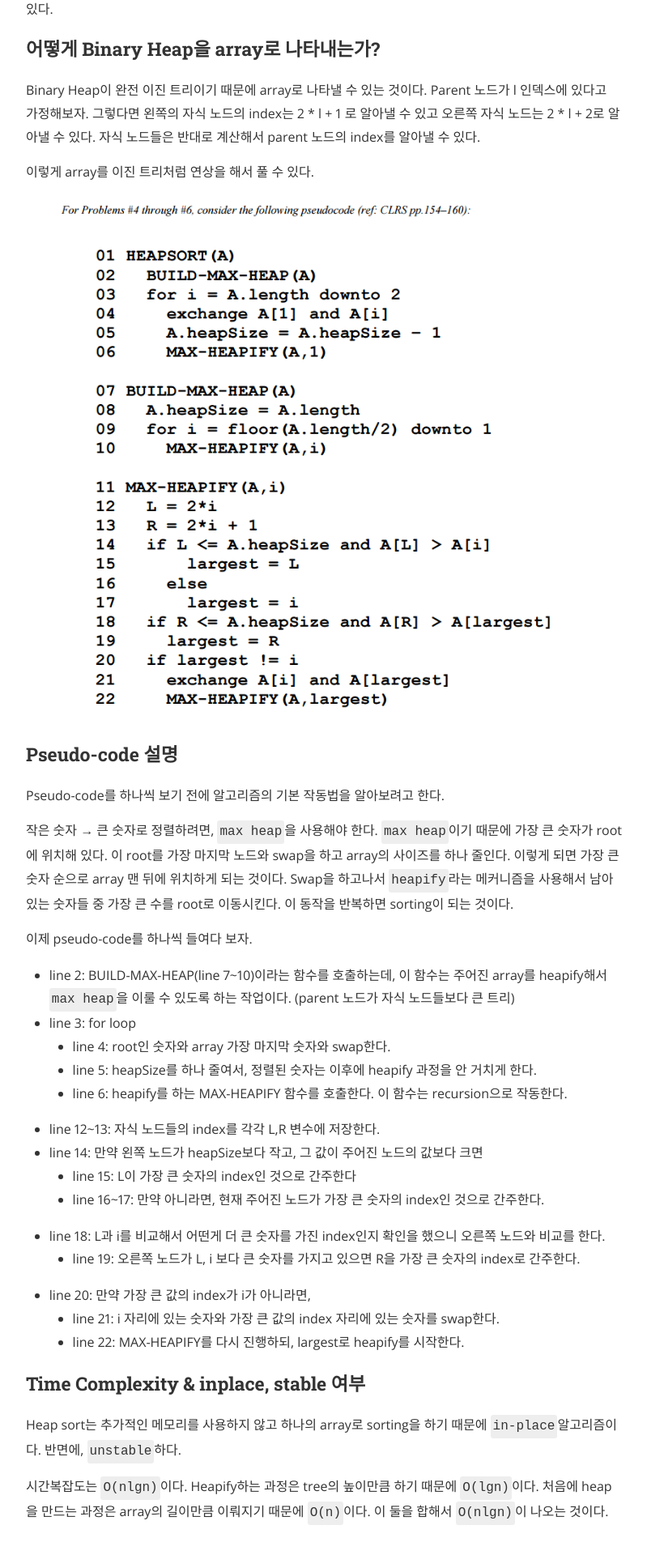
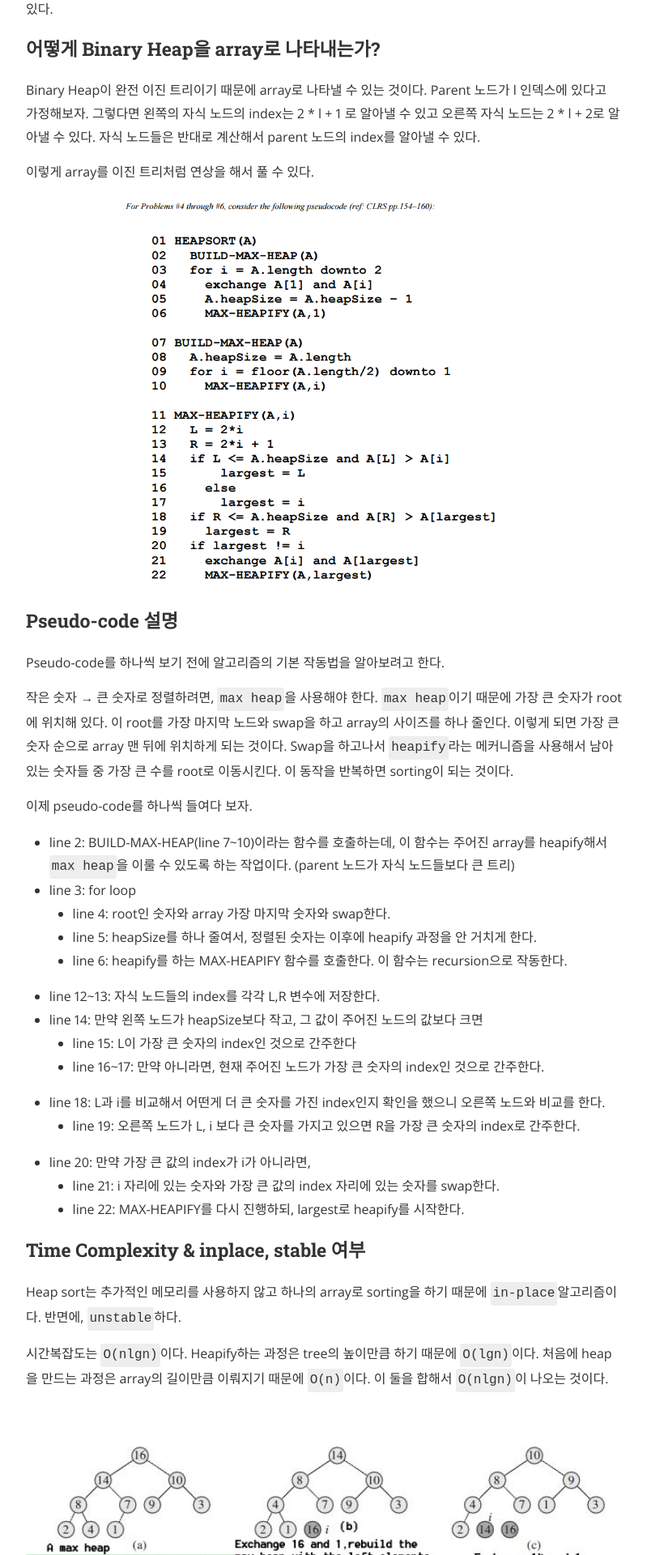
Before and after one commit to dojinkimm/dojinkimm.github.io, a Jekyll site: the page built from _posts/2019-09-19-sort-algorithm-7.md, in a window 1280 px wide. Shown: the part 838-2758 px from the top of the page at 81% size, without its empty margins (240-1039 px from the left). Built offline with Jekyll 4.4.1, drawn with Linux system fonts in a browser that asks for light colours; nearby versions of some CDN libraries; comment, search, counter and statistics services are not loaded.

Commit message:
image url fix

```diff
--- a/_posts/2019-09-19-sort-algorithm-7.md
+++ b/_posts/2019-09-19-sort-algorithm-7.md
@@ -22,7 +22,7 @@
 이렇게 array를 이진 트리처럼 연상을 해서 풀 수 있다.
 
 <div align="center">
-<img src="/assets/imgs/cs/heap_sort_pseudo.png" width=500/>
+<img src="/assets/imgs/cs/heap_sort_pseudo.png" style="width:500px"/>
 </div>
 
 
@@ -57,7 +57,7 @@
 
 
 <div align="center">
-<img src="/assets/imgs/cs/heap_sort.jpg" width=650/>
+<img src="/assets/imgs/cs/heap_sort.jpg" style="width:800px"/>
 </div>
 
 그림을 보면서 Heap sort 진행과정을 하나씩 살펴보려고 한다. 머리속으로 진행과정을 그리면서 보면 이해가 어느정도 갈 것입니다.
```
Also changed, not shown: _posts/2019-09-19-sql7_1.md (+1 -1 lines), _posts/2019-09-19-sql7_2.md (+1 -1 lines).
